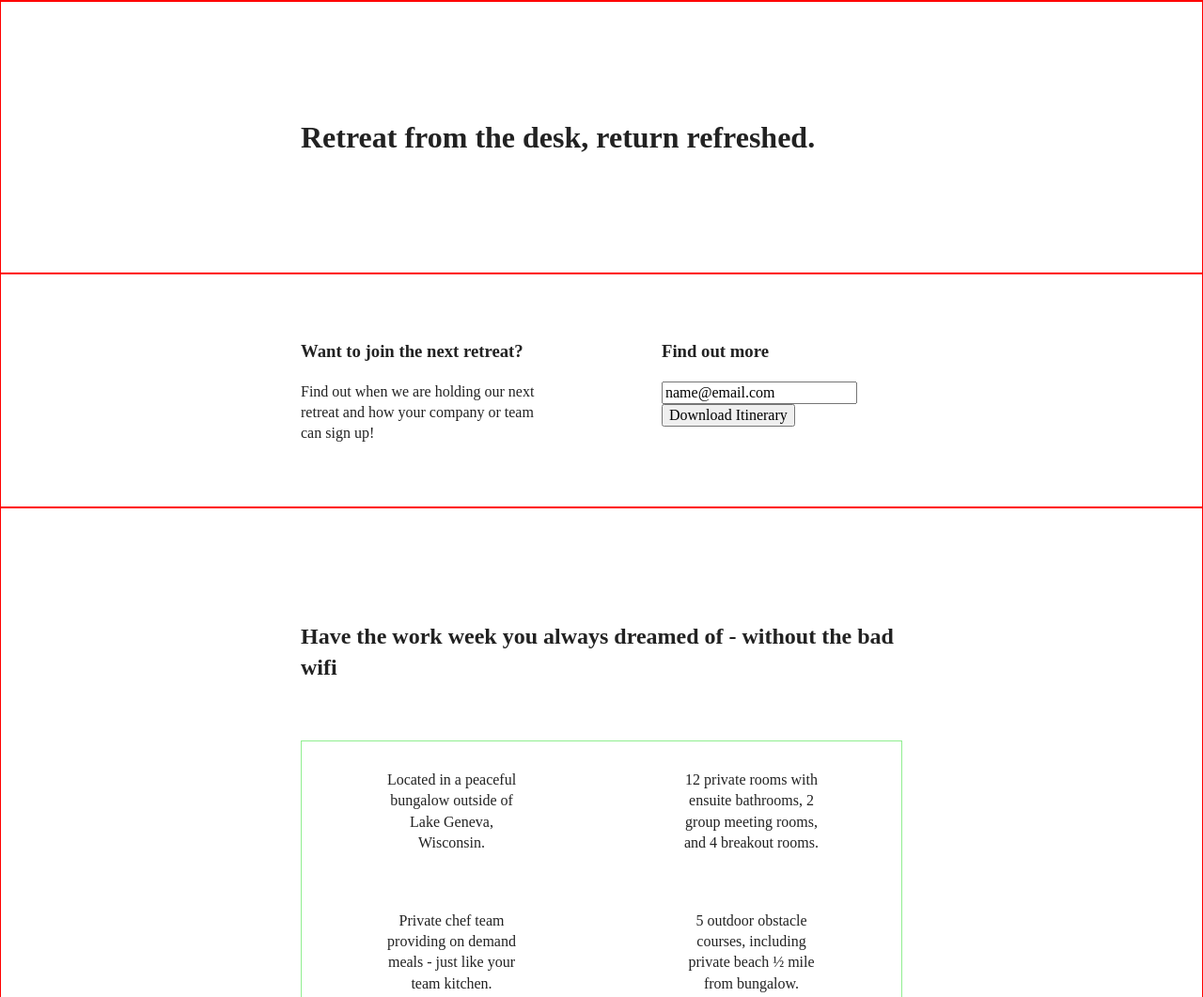
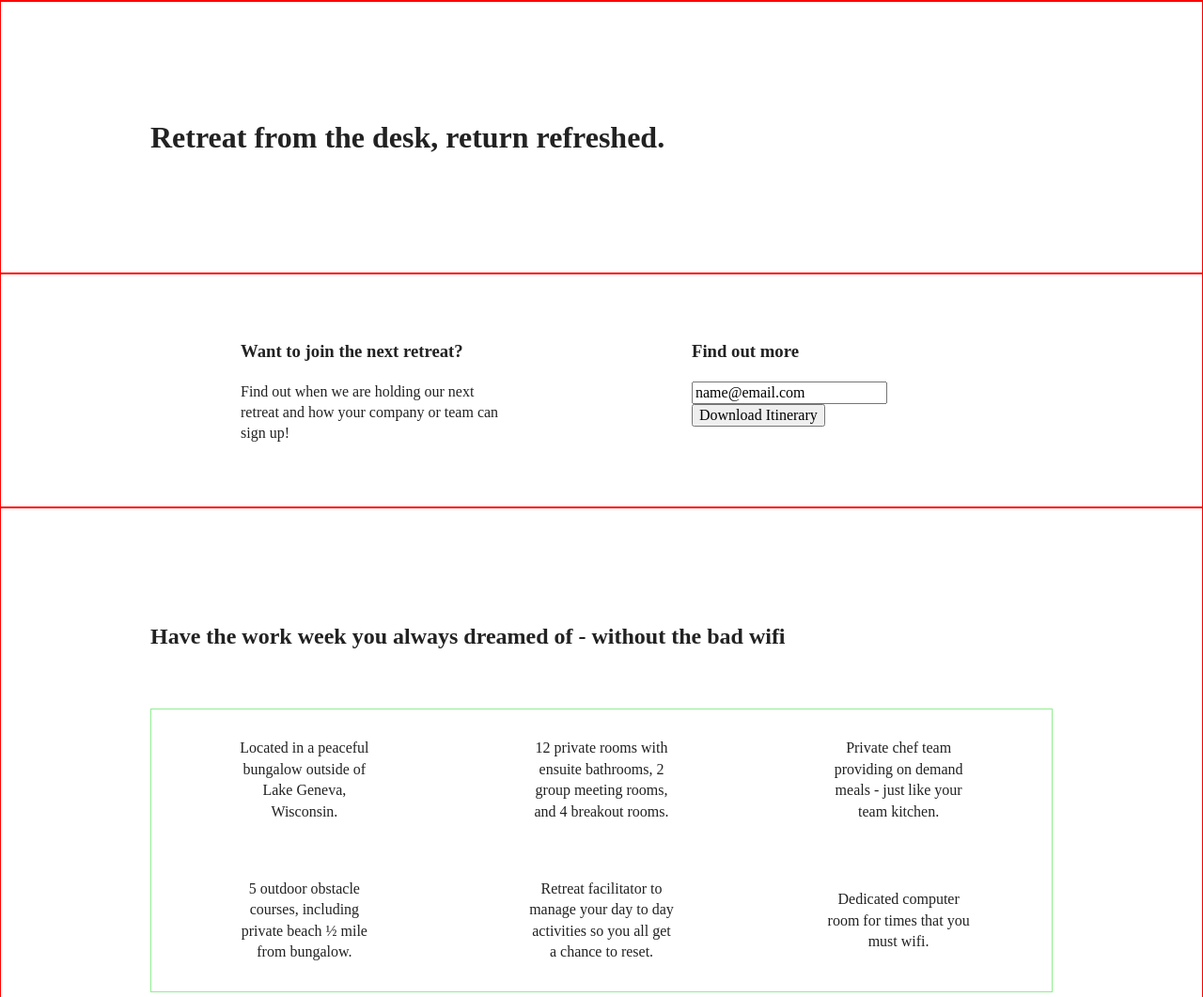
Before and after one commit to mreadv/unplugged-site, a plain HTML site: page index.html in a window 1280 px wide. Shown: the part 127-1188 px from the top of the page at 94% size. Drawn offline with nearby package versions, Linux system fonts and the light colour scheme.

Commit message:
Completed css width, margins and flex properties for desktop

```diff
--- a/css/main.css
+++ b/css/main.css
@@ -461,7 +461,7 @@ aside {
       align-items: center;
       flex-basis: 50%;
       flex-flow: column wrap;
-    }
+
 
     }
 
@@ -550,6 +550,61 @@ aside {
 
   /* Desktop Styles Here */
 
+  .content-wrapper {
+    max-width: 960px;
+  }
+
+
+  /* Hero */
+
+  .hero-area h1 {
+    width: 60%;
+  }
+
+
+  /* Aside */
+
+  aside .content-wrapper {
+    justify-content: space-around;
+  }
+
+  aside .content-wrapper .form-description,
+  aside .content-wrapper .form {
+    width: 30%;
+  }
+
+  /* Featurs */
+
+  .features h2 {
+    width: 90%;
+  }
+
+  .features article {
+    flex-basis: 33%;
+  }
+
+  /* Reviews */
+  .reviews article div {
+    width: 42%;
+  }
+
+
+  /* ----------- About ---------- */
+
+  .mission h2,
+  .contact-section .content-wrapper h2 {
+    width: 95%;
+  }
+
+
+  /* ----------- FAQ ---------- */
+
+  .faq h2 {
+    width: 100%;
+  }
+
+
+
 }
 
 
```
